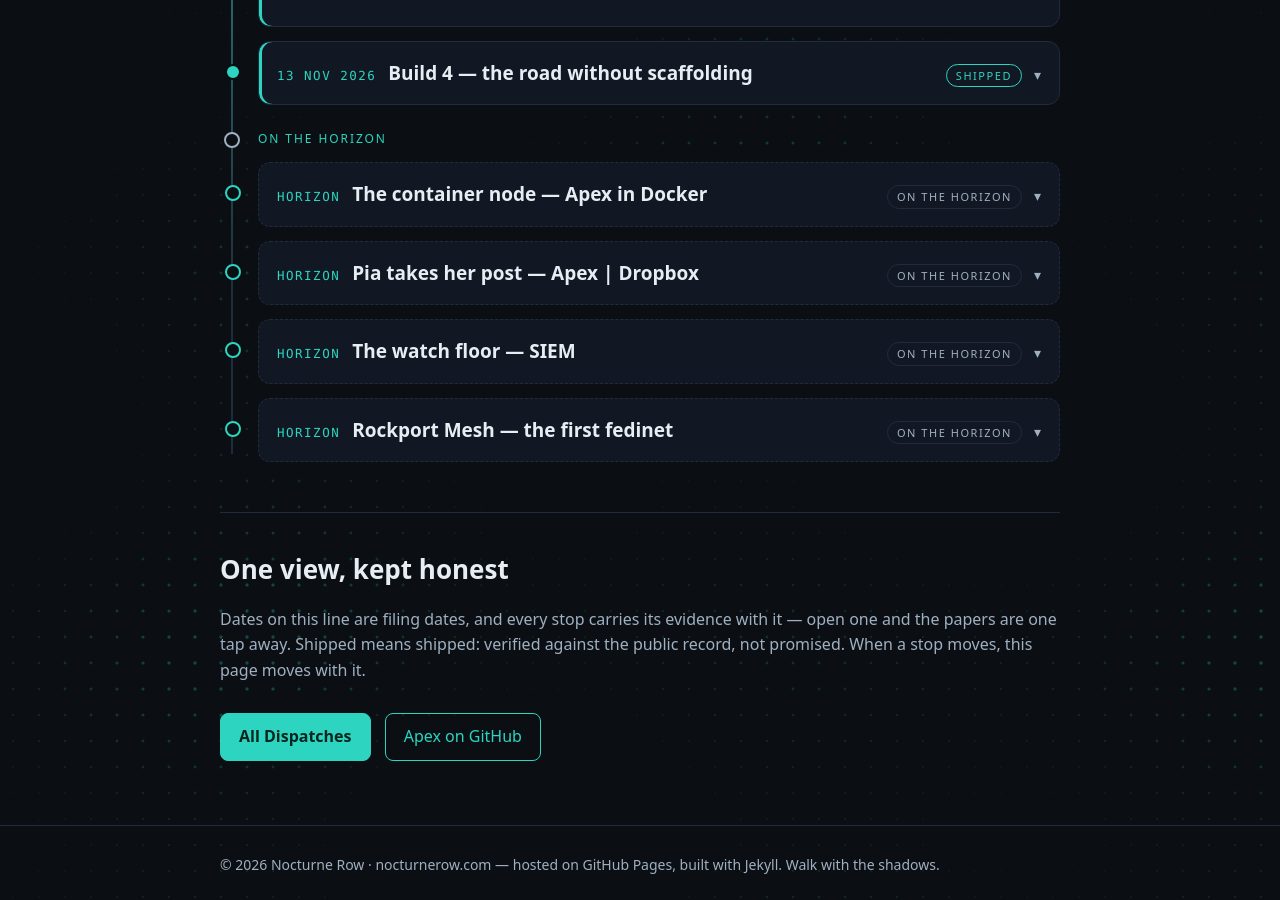
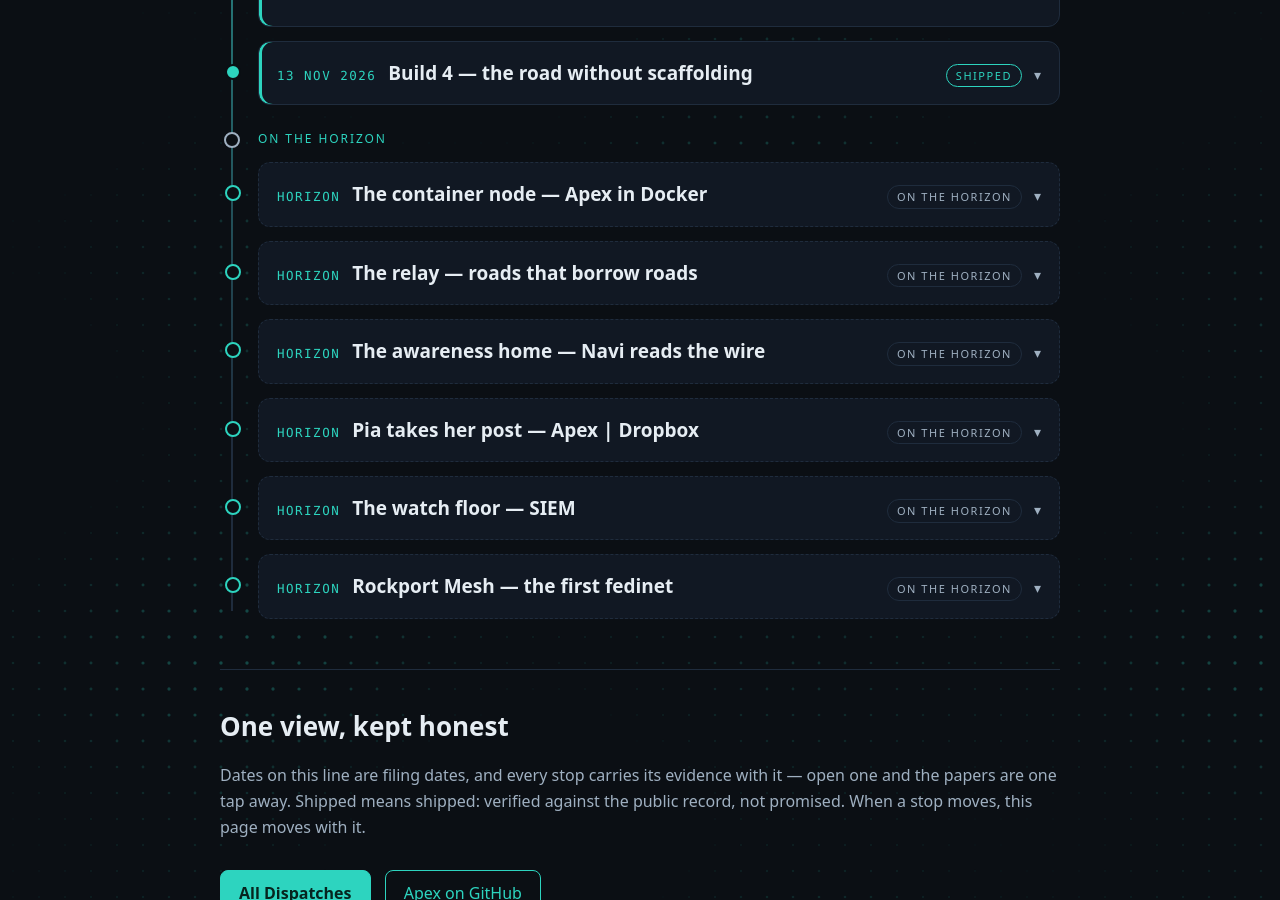
Before and after one commit to AlexKollar/nocturnerow, a Jekyll site: the page built from roadmap.html, in a window 1280 px wide and 900 px high, scrolled down 1027 px. Built offline with Jekyll 4.4.1, drawn with Linux system fonts in a browser that asks for light colours.

Commit message:
Roadmap: the relay + the awareness home join the horizon; fedinet stop carries the trust rulings

```diff
--- a/roadmap.html
+++ b/roadmap.html
@@ -106,6 +106,22 @@ description: "The whole Row on one line — every milestone a stop on a vertical
 </details>
 
 <details class="tl-item horizon">
+<summary><span class="tl-date">HORIZON</span><span class="tl-title">The relay — roads that borrow roads</span><span class="tl-tag">ON THE HORIZON</span></summary>
+<div class="tl-body">
+<p>Some nodes have no public door — a container behind someone else's router, a laptop on café Wi-Fi. The relay teaches the Mesh to borrow a road: with three consents, each given in person — the asker, the lender, the carrier — a mutual peer carries sealed traffic between two nodes that cannot reach each other. One hop, hard limit; the carrier sees the envelope, never the letter. The bar it has to clear is the founder's: drop a card and you're connected — from a network the node has never touched, with no hand-started anything.</p>
+<p class="tl-links"><a href="https://github.com/AlexKollar/Apex/issues/154">GitHub — the Mesh doctrine, issue #154</a><a href="/mesh.html">The Mesh page</a></p>
+</div>
+</details>
+
+<details class="tl-item horizon">
+<summary><span class="tl-date">HORIZON</span><span class="tl-title">The awareness home — Navi reads the wire</span><span class="tl-tag">ON THE HORIZON</span></summary>
+<div class="tl-body">
+<p>Navi stops answering from memory alone. A wire of security reporting and fresh CVEs lands aboard Apex, and the Threat Intelligence Center is rebuilt as an awareness home: an at-a-glance dashboard, then a dedicated tab apiece for news, CVEs, CTFs and bug bounties — every card opening into everything its source carries, articles read inside the app itself. Ask her what's the sitch and she answers with the day: what's breaking, what's exploited, what's still developing — sourced, dated, and her own opinion labeled as hers.</p>
+<p class="tl-links"><a href="https://github.com/AlexKollar/Apex/issues/188">GitHub — the news wire, issue #188</a><a href="https://github.com/AlexKollar/Apex/issues/189">GitHub — CTFs, issue #189</a><a href="https://github.com/AlexKollar/Apex/issues/190">GitHub — bug bounties, issue #190</a></p>
+</div>
+</details>
+
+<details class="tl-item horizon">
 <summary><span class="tl-date">HORIZON</span><span class="tl-title">Pia takes her post — Apex | Dropbox</span><span class="tl-tag">ON THE HORIZON</span></summary>
 <div class="tl-body">
 <p>The eyes of the operation: Pi-class sensor nodes planted where the work is, feeding what they find into the Mesh. The first unit already has a name — Pia, unit № 001, Partner In Augmentation. The kit is costed and viable as a one-time purchase; it sells only when the software image exists, and the design pass comes before any bake.</p>
@@ -124,7 +140,7 @@ description: "The whole Row on one line — every milestone a stop on a vertical
 <details class="tl-item horizon">
 <summary><span class="tl-date">HORIZON</span><span class="tl-title">Rockport Mesh — the first fedinet</span><span class="tl-tag">ON THE HORIZON</span></summary>
 <div class="tl-body">
-<p>The federation grows past one operator's machines. Nodes will join named federations — fedinets — under a shared name, without surrendering the pairwise rule: membership never makes trust transitive. Admission comes by gateway card: the same card form as a pairing card, but green, carrying the fedinet's name on its face. Neo-Arcadia is the gateway into the first of them, the Rockport Mesh — and its Founding Member. When that day comes, the status bar stops listing what is connected and simply reads: Mesh Online.</p>
+<p>The federation grows past one operator's machines. Nodes will join named federations — fedinets — under a shared name, without surrendering the pairwise rule: membership never makes trust transitive. Admission comes by gateway card: the same card form as a pairing card, but green, carrying the fedinet's name on its face. Neo-Arcadia is the gateway into the first of them, the Rockport Mesh — and its Founding Member. The trust shape is ruled now, too: a fedinet can be trusted by default — membership auto-pairs and auto-lends against its signed roster — with every member keeping their own tick for whether new arrivals inherit that trust, and anyone free to found and host a fedinet of their own on the same machinery. The administration lives on a page of its own. When that day comes, the status bar stops listing what is connected and simply reads: Mesh Online.</p>
 <p class="tl-links"><a href="https://github.com/AlexKollar/Apex/issues/154">GitHub — the federation design, issue #154</a><a href="/mesh.html">The Mesh page</a></p>
 </div>
 </details>
```
